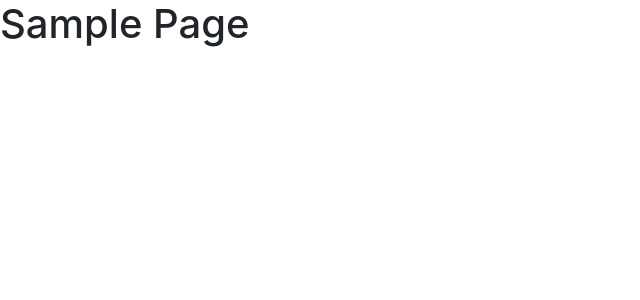
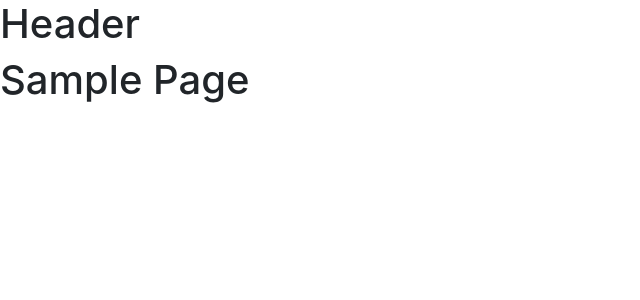
Before and after one commit to william251082/pristine-ticketing, a Next.js app in the folder client/: page /sample in a window 1280 px wide. Shown: the top 300 px of the page, without its empty margins (0-640 px from the left). Built offline with nearby package versions, Linux system fonts and the light colour scheme.

Commit message:
A Reusable Header

```diff
--- a/client/pages/_app.jsx
+++ b/client/pages/_app.jsx
@@ -1,5 +1,10 @@
 import 'bootstrap/dist/css/bootstrap.css';
 
 export default ({ Component, pageProps }) => {
-    return <Component {...pageProps} />;
+    return (
+        <div>
+            <h1>Header</h1>
+            <Component {...pageProps} />
+        </div>
+    );
 };
```
Also changed, not shown: 1 other file (tests, documents, lock files or other folders).
